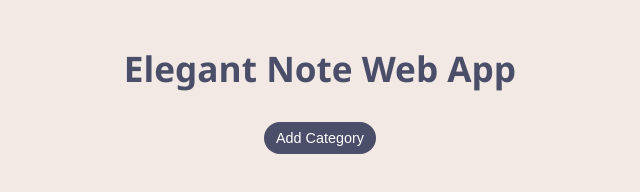
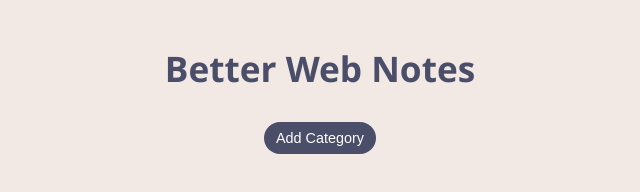
Before and after one commit to johncheerdeer/Better-notes, a plain HTML site: page index.html in a window 1280 px wide. Shown: the whole page, without its empty margins (320-960 px from the left). Drawn offline with Linux system fonts and the light colour scheme.

Commit message:
Update index.html

```diff
--- a/index.html
+++ b/index.html
@@ -247,7 +247,7 @@
 
 <body>
     <div class="container">
-        <h1>Elegant Note Web App</h1>
+        <h1>Better Web Notes</h1>
         <div class="controls">
             <button onclick="addCategory()">Add Category</button>
         </div>
```
